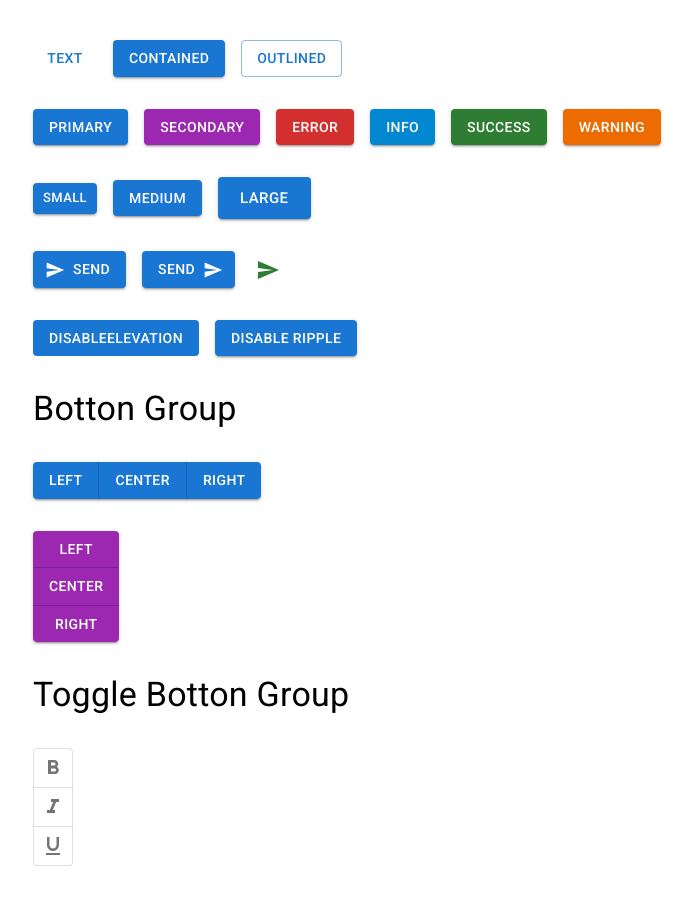
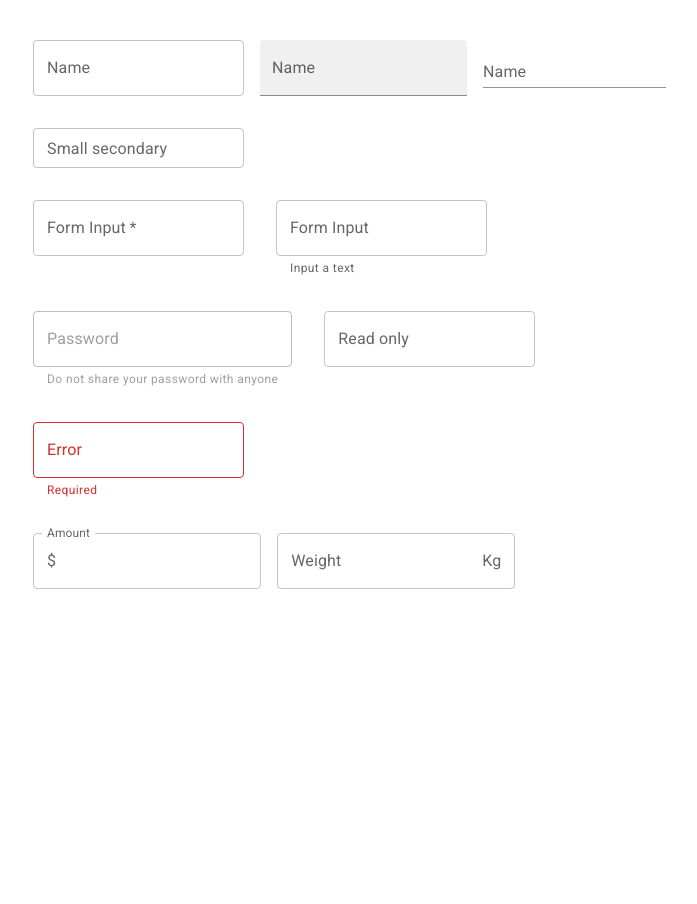
Before and after one commit to licjavierbarrios/components-materialUI, a React (Vite) app: page / in a window 1280 px wide. Shown: the whole page, without its empty margins (7-704 px from the left). After the commit the page ends 800 px from the top, so only its background shows below. Built offline with nearby package versions, Linux system fonts and the light colour scheme.

Commit message:
Feat: TextField add

```diff
--- a/src/App.jsx
+++ b/src/App.jsx
@@ -1,13 +1,15 @@
 import React from 'react'
 import './App.css'
-import MuiButton from './components/MuiButton'
-import MuiTypography from './components/MuiTypography'
+import MuiTextField from './components/MuiTextField'
+// import MuiButton from './components/MuiButton'
+// import MuiTypography from './components/MuiTypography'
 
 const App = () => {
   return (
     <div>
       {/* <MuiTypography /> */}
-      <MuiButton />
+      {/* <MuiButton /> */}
+      <MuiTextField />
     </div>
   )
 }
--- /dev/null
+++ b/src/components/MuiTextField.jsx
@@ -0,0 +1,58 @@
+import { useState } from "react";
+import { InputAdornment, Stack, TextField } from "@mui/material";
+
+const MuiTextField = () => {
+	const [value, setValue] = useState("");
+	return (
+		<Stack spacing={4}>
+			<Stack direction={"row"} spacing={2}>
+				<TextField label="Name" variant="outlined" />
+				<TextField label="Name" variant="filled" />
+				<TextField label="Name" variant="standard" />
+			</Stack>
+			<Stack spacing={4} direction="row">
+				<TextField label="Small secondary" size="small" color="secondary" />
+			</Stack>
+			<Stack spacing={4} direction="row">
+				<TextField label="Form Input" required />
+				<TextField label="Form Input" helperText="Input a text" />
+			</Stack>
+			<Stack spacing={4} direction="row">
+				<TextField
+					label="Password"
+					disabled
+					type="password"
+					helperText="Do not share your password with anyone"
+				/>
+				<TextField label="Read only" InputProps={{ readOnly: true }} />
+			</Stack>
+
+			<Stack spacing={4} direction="row">
+				<TextField
+					label="Error"
+					value={value}
+					onChange={(e) => setValue(e.target.value)}
+					error={!value}
+					helperText={!value ? "Required" : "Do not share your password with anyone"}
+				/>
+			</Stack>
+
+			<Stack spacing={2} direction="row">
+				<TextField
+					label="Amount"
+					InputProps={{
+						startAdornment: <InputAdornment position="start">$</InputAdornment>,
+					}}
+				/>
+				<TextField
+					label="Weight"
+					InputProps={{
+						endAdornment: <InputAdornment position="end">Kg</InputAdornment>,
+					}}
+				/>
+			</Stack>
+		</Stack>
+	);
+};
+
+export default MuiTextField;
```
